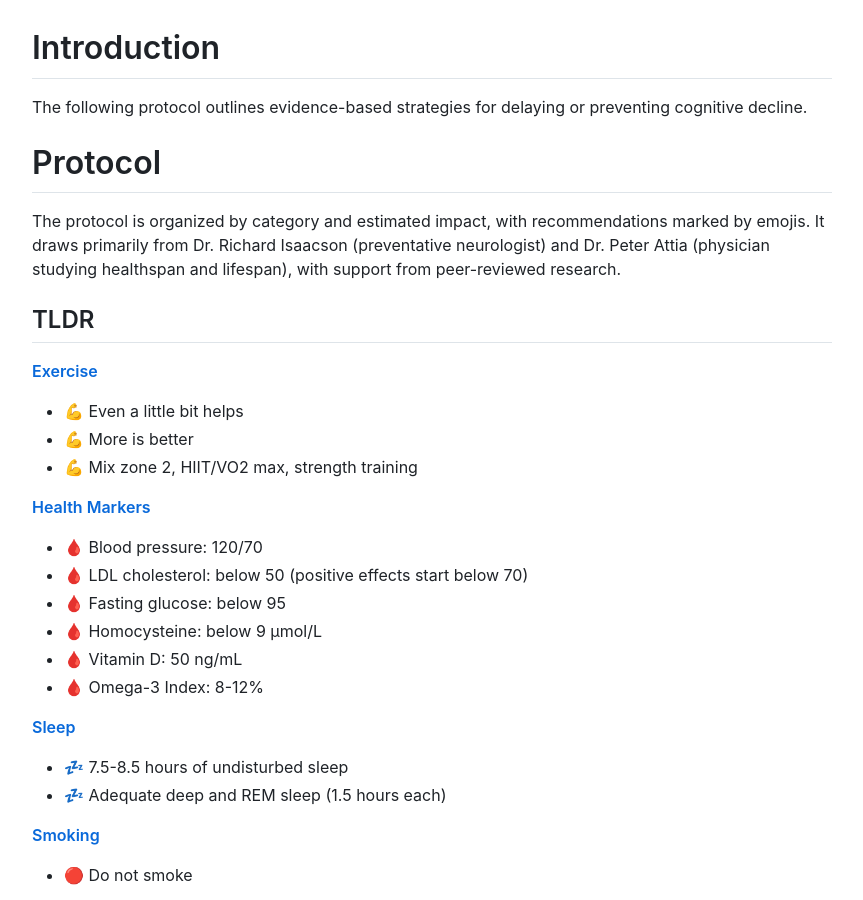
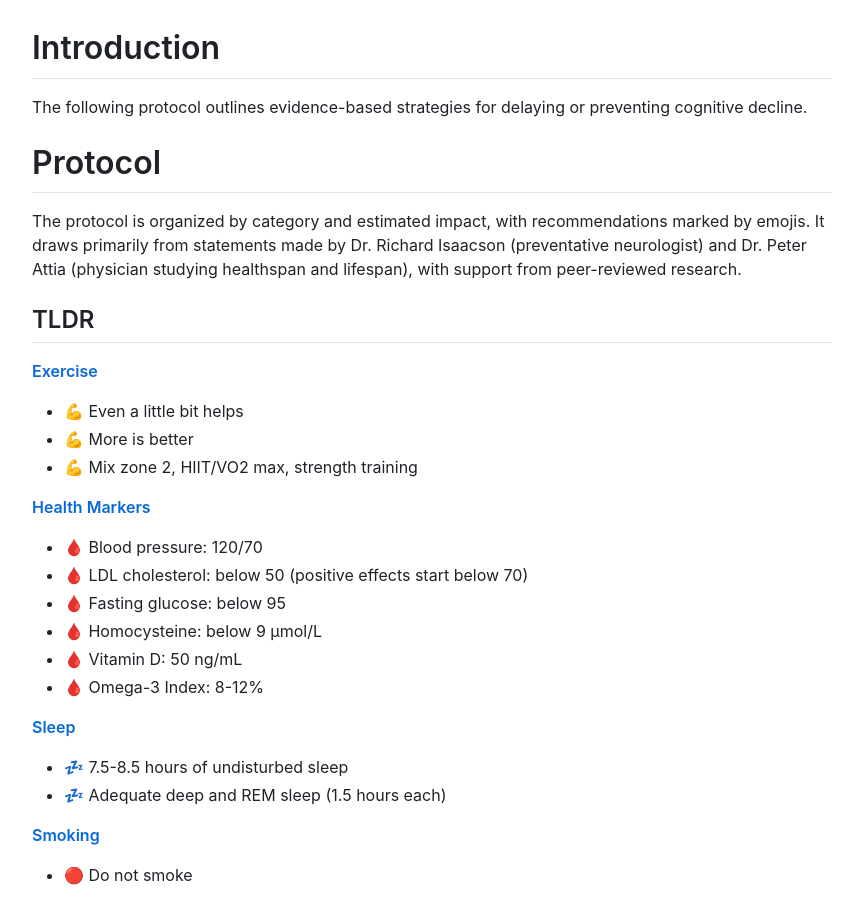
Before and after one commit to samtmartin/brainhealth, a Jekyll site: the page built from index.md, in a window 1280 px wide and 900 px high. Shown: the whole window, without its empty margins (208-1071 px from the left). Built offline with Jekyll 4.4.1, drawn with Linux system fonts in a browser that asks for light colours; nearby versions of some CDN libraries; our own code applies the rules of GitHub Pages for plain Markdown files.

Commit message:
Nit. Update protocol intro.

```diff
--- a/index.md
+++ b/index.md
@@ -4,7 +4,7 @@ The following protocol outlines evidence-based strategies for delaying or preven
 
 # Protocol
 
-The protocol is organized by category and estimated impact, with recommendations marked by emojis. It draws primarily from Dr. Richard Isaacson (preventative neurologist) and Dr. Peter Attia (physician studying healthspan and lifespan), with support from peer-reviewed research.
+The protocol is organized by category and estimated impact, with recommendations marked by emojis. It draws primarily from statements made by Dr. Richard Isaacson (preventative neurologist) and Dr. Peter Attia (physician studying healthspan and lifespan), with support from peer-reviewed research.
 
 ## TLDR
 
```
